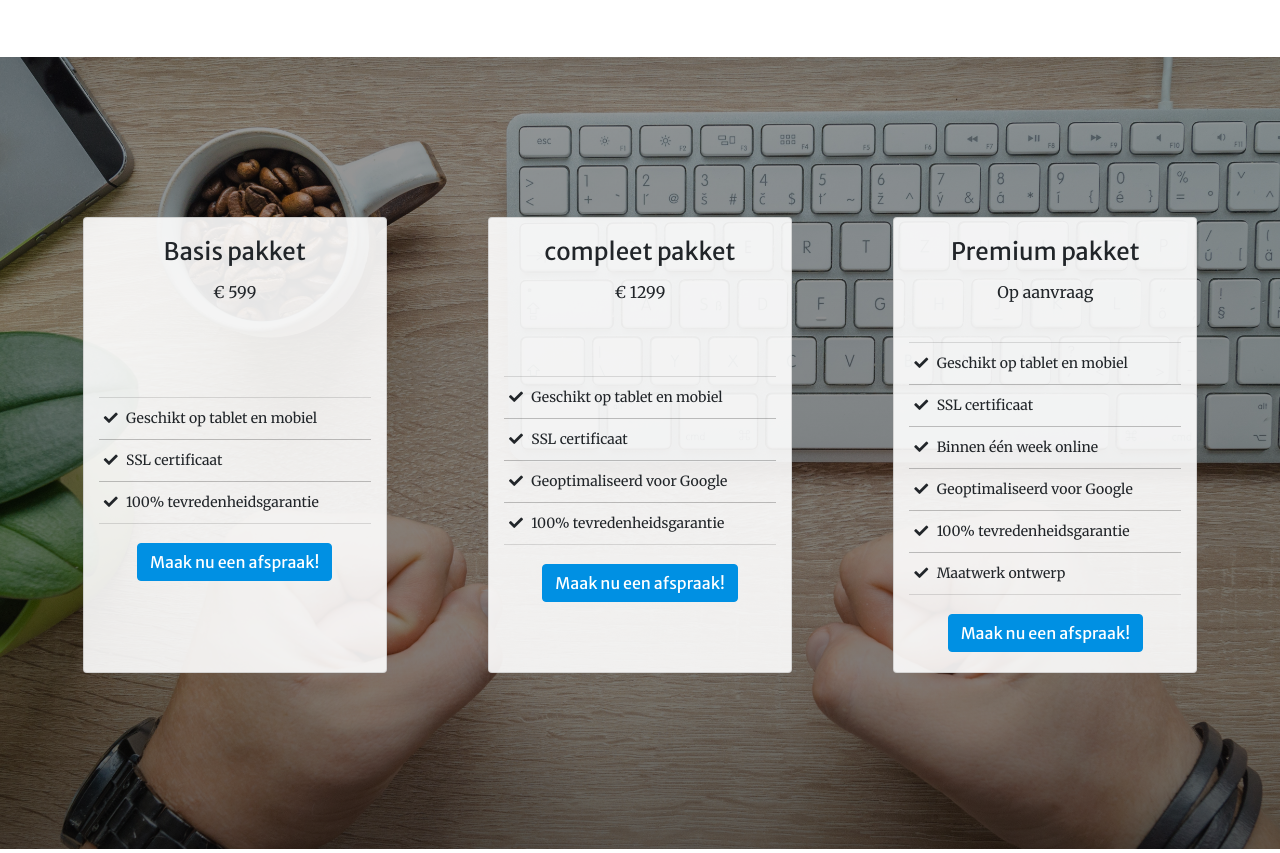
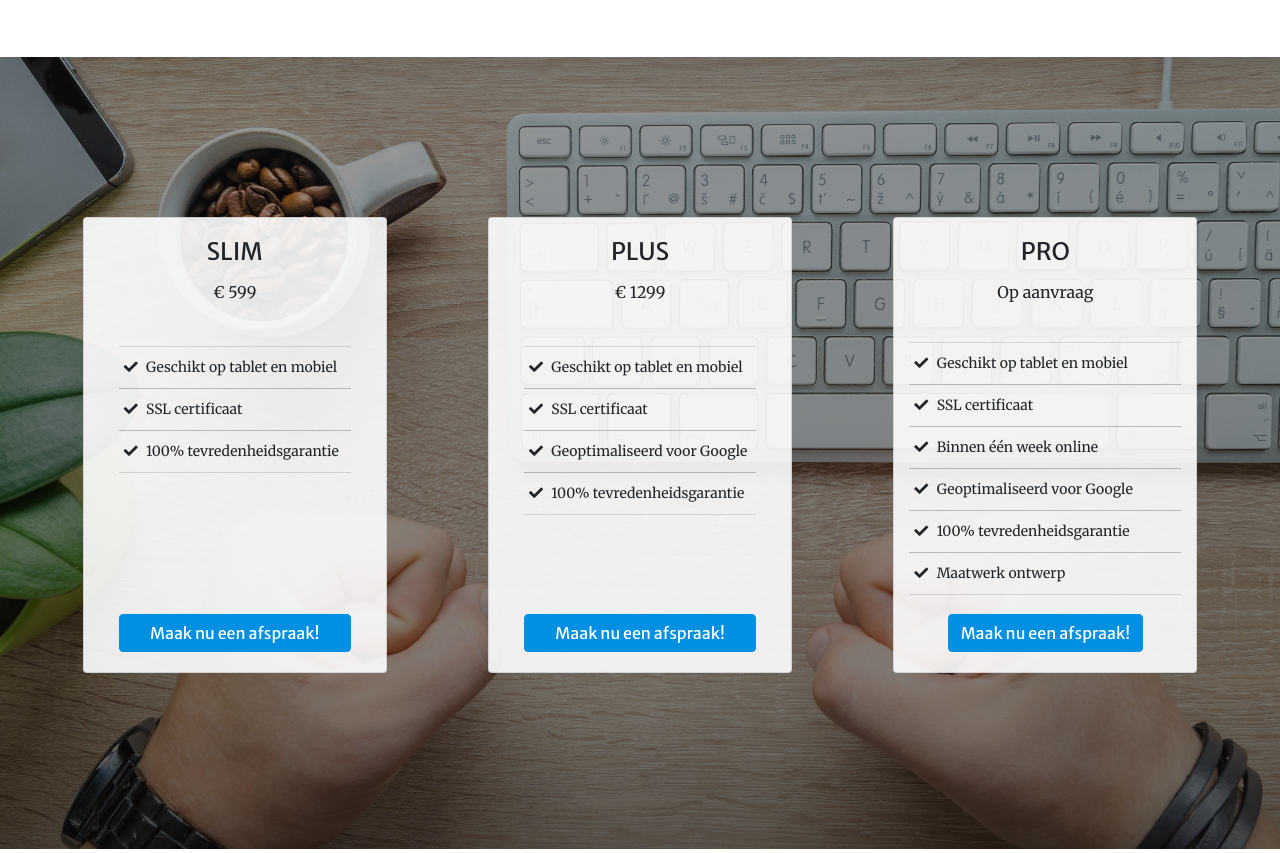
Before and after one commit to Meijer-A/ProRep-IT-Web-Development, a PHP site: page /index.html in a window 1280 px wide. Shown: the part 1708-2561 px from the top of the page. Run offline with PHP 8.4, Linux system fonts and the light colour scheme; style sheets or scripts are compiled from the project's sources.

Commit message:
Update price containers

```diff
--- a/index.html
+++ b/index.html
@@ -164,43 +164,43 @@
     <div class="container full-container">
       <div class="row justify-content-around">
         <div class="sp-background card mb-5 col-lg-3 col-md-5 col-sm-12">
-          <div class="card-body text-center">
-            <h4 class="card-title">Basis pakket</h4>
+          <div class="no-flex card-body text-center">
+            <h4 class="card-title">SLIM</h4>
             <p class="card-text">&euro; 599</p>
           </div>
-          <ul class="listt sp-item-background list-group list-group-flush">
+          <div class="content-spacer card-body">
+            <ul class="list-font-size sp-item-background list-group list-group-flush">
                 <li class="sp-item-background list-group-item"><i class="fas fa-check"></i> Geschikt op tablet en mobiel</li>
                 <li class="sp-item-background list-group-item"><i class="fas fa-check"></i> SSL certificaat</li>
                 <li class="sp-item-background list-group-item"><i class="fas fa-check"></i> 100% tevredenheidsgarantie</li>
               </ul>
-          <div class="card-body text-center">
             <!-- <a href="#contact" class="btn js-scroll-trigger btn-sm btn-outline-warning">Afspraak maken</a> -->
             <a href="#contact" title="Vraag nu vrijblijvend het basis pakket aan" class="btn js-scroll-trigger btn-md btn-primary">Maak nu een afspraak!</a>
           </div>
         </div>
         <div class="sp-background card mb-5 col-lg-3 col-md-5 col-sm-12">
-          <div class="card-body text-center">
-            <h4 class="card-title">compleet pakket</h4>
+          <div class="no-flex card-body text-center">
+            <h4 class="card-title">PLUS</h4>
             <p class="card-text">&euro; 1299</p>
           </div>
-          <ul class="listt sp-item-background list-group list-group-flush">
+          <div class="content-spacer card-body">
+            <ul class="list-font-size sp-item-background list-group list-group-flush">
               <li class="sp-item-background list-group-item"><i class="fas fa-check"></i> Geschikt op tablet en mobiel</li>
               <li class="sp-item-background list-group-item"><i class="fas fa-check"></i> SSL certificaat</li>
               <li class="sp-item-background list-group-item"><i class="fas fa-check"></i> Geoptimaliseerd voor Google</li>
               <li class="sp-item-background list-group-item"><i class="fas fa-check"></i> 100% tevredenheidsgarantie</li>
             </ul>
-          <div class="card-body text-center">
             <!-- <a href="#contact" class="btn js-scroll-trigger btn-sm btn-outline-warning">Afspraak maken</a> -->
             <a href="#contact" title="Vraag nu vrijblijvend het compleet pakket aan" class="btn js-scroll-trigger btn-md btn-primary">Maak nu een afspraak!</a>
           </div>
         </div>
         <div class="sp-background card mb-5 col-lg-3 col-md-5 col-sm-12">
           <div class="card-body text-center">
-            <h4 class="card-title">Premium pakket</h4>
+            <h4 class="card-title">PRO</h4>
             <p class="card-text">Op aanvraag</p>
             <p class="card-text"></p>
           </div>
-          <ul class="listt sp-item-background list-group list-group-flush">
+          <ul class="list-font-size sp-item-background list-group list-group-flush">
               <li class="sp-item-background list-group-item"><i class="fas fa-check"></i> Geschikt op tablet en mobiel</li>
               <li class="sp-item-background list-group-item"><i class="fas fa-check"></i> SSL certificaat</li>
               <li class="sp-item-background list-group-item"><i class="fas fa-check"></i> Binnen één week online</li>
--- a/scss/_pricing.scss
+++ b/scss/_pricing.scss
@@ -7,24 +7,35 @@ section.offers{
     background-size: cover;
 }
 
-.listt {
+.list-font-size {
     font-size: 14px;
 }
 
 .sp-background {
     background-color: rgba(255, 255, 255, 0.9);
+    .no-flex {
+        flex: none;
+    }
+    .content-spacer {
+        display: flex;
+        flex-direction: column;
+        justify-content: space-between;
+    }
 }
 .sp-item-background {
     background-color: rgba(255, 255, 255, 0);
 }
-
-.list-group-item {
-    padding: 10px 5px;
-
+.list-group{
+    .list-group-item {
+        padding: 10px 5px;
+        border-bottom: 1px solid rgba(0,0,0,.125)!important;
+        border-top: 1px solid rgba(0,0,0,.125)!important;
+        }
     .fa-check {
         padding-right: 5px;
     }
 }
+
 
 // @include media-breakpoint-down(md) {
 //     .sp-background {
```
Lines whose indentation alone changed are shown as unchanged.
